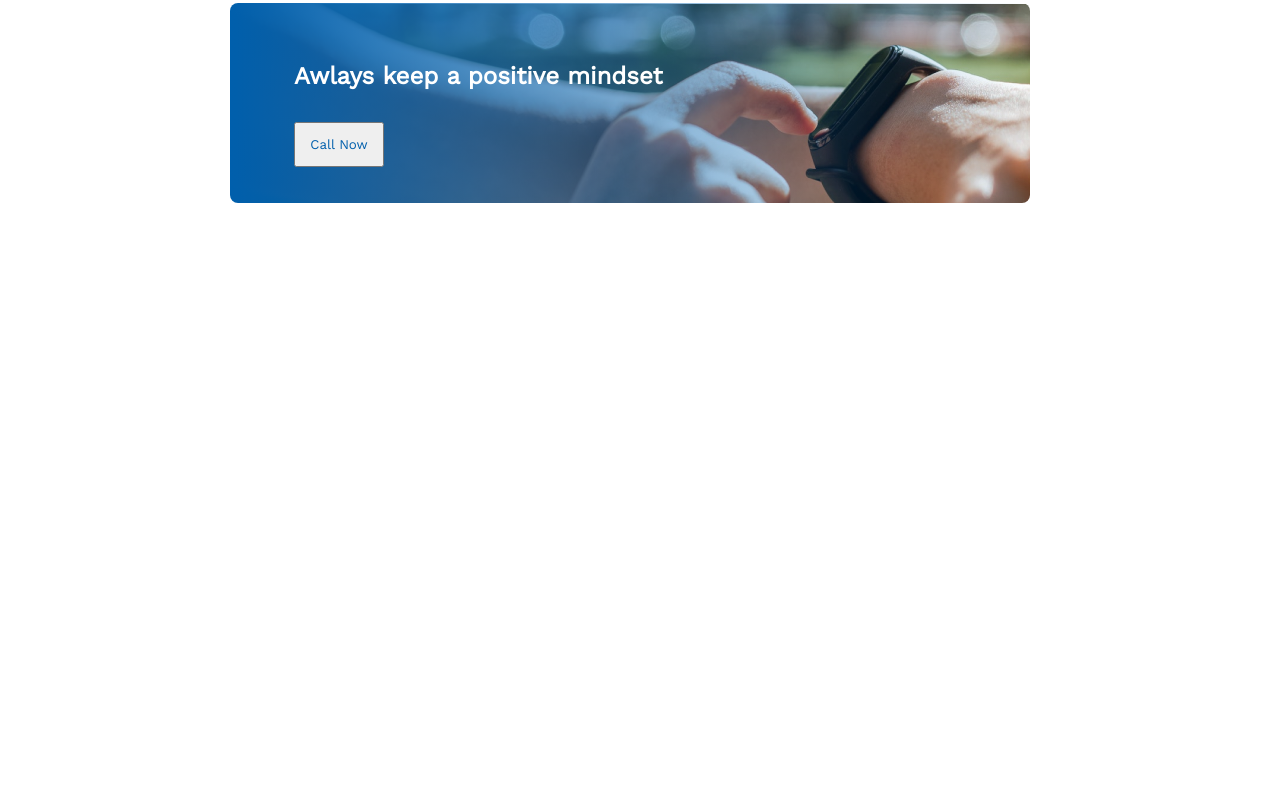
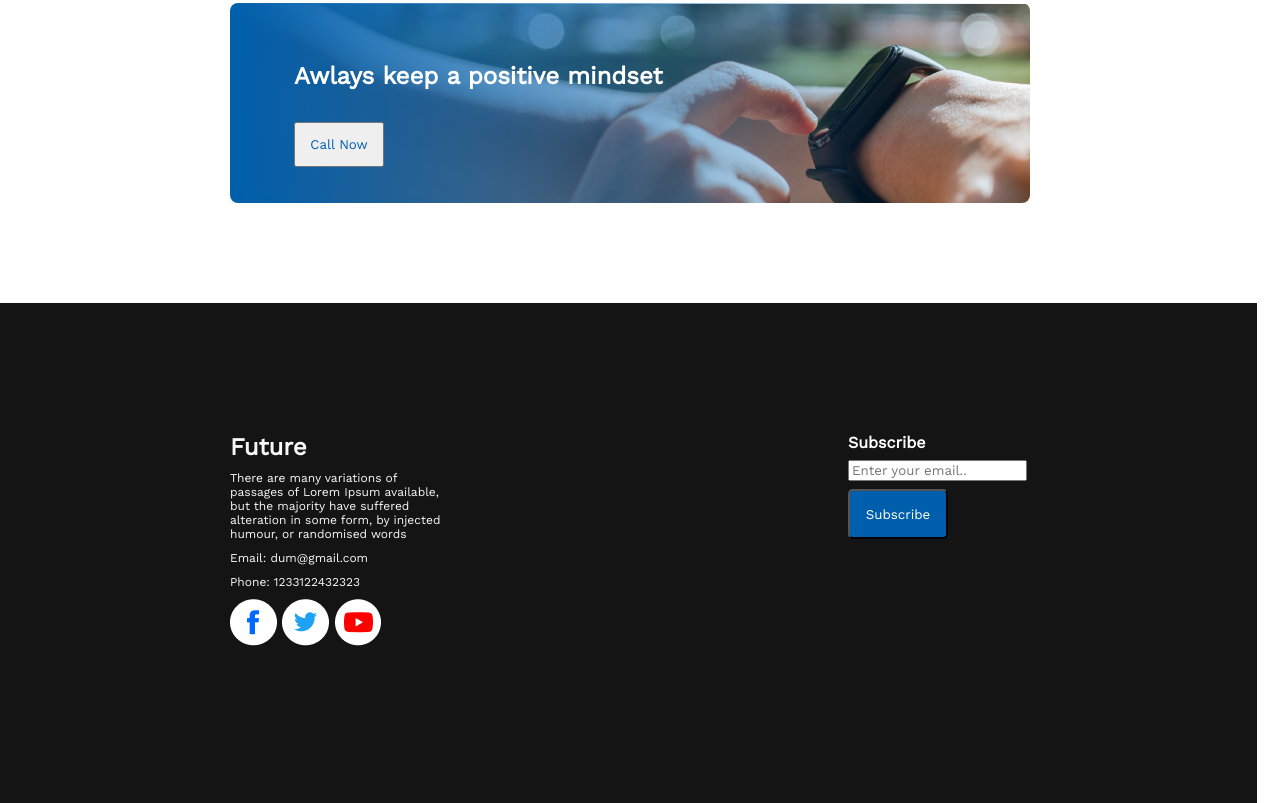
Before and after one commit to NakibCSE/assignment1, a plain HTML site: page index.html in a window 1280 px wide. Shown: the part 2034-2837 px from the top of the page. Before the commit the page ends 2337 px from the top, so only its background shows below. Drawn offline with nearby package versions, Linux system fonts and the light colour scheme.

Commit message:
footer section added

```diff
--- a/index.html
+++ b/index.html
@@ -20,7 +20,8 @@
                 <h2>All Thinks Are Possible If You believe</h2>
             </div>
             <div class="header-description">
-                <p>There are many variations of passages of Lorem Ipsum available, but the majority have suffered alteration in some form, by injected humour, or randomised words</p>
+                <p>There are many variations of passages of Lorem Ipsum available, but the majority have suffered
+                    alteration in some form, by injected humour, or randomised words</p>
                 <button class="btn-primary">Contact Us</button>
             </div>
 
@@ -39,7 +40,8 @@
                     <h2>My failures of previous year</h2>
                 </div>
                 <div class="failure-description">
-                <p>Contrary to popular belief, Lorem Ipsum is not simply random text. It has roots in a piece of classical Latin literature from 45 BC, making it over 2000 years old. Richard McClintock.</p>
+                    <p>Contrary to popular belief, Lorem Ipsum is not simply random text. It has roots in a piece of
+                        classical Latin literature from 45 BC, making it over 2000 years old. Richard McClintock.</p>
                 </div>
                 <div class="failure-list">
                     <p class="failure-item">* Contrary to popular simply.</p>
@@ -83,5 +85,36 @@
         </section>
     </main>
     <!-- Main section end here -->
+
+    <!-- Footer section start here -->
+    <footer>
+        <section>
+            <div class="footer-section">
+                <div class="future">
+                    <div>
+                        <h2>Future</h2>
+                        <p>There are many variations of passages of Lorem Ipsum available, but the majority have suffered
+                            alteration in some form, by injected humour, or randomised words</p>
+                        <p>Email: dum@gmail.com</p>
+                        <p>Phone: 1233122432323</p>
+                    </div>
+                    <div class="social">
+                       <a href="https://www.facebook.com"><img src="/images/icons/fb.png" alt="" srcset=""></a>
+                       <a href="https://www.twiter.com"><img src="/images/icons/twitter.png" alt="" srcset=""></a>
+                       <a href="https://www.youtube.com/"><img src="/images/icons/youtube.png" alt="" srcset=""></a>
+                    </div>
+                </div>
+                <div class="subscribe">
+                    <h4 class="sb-title">Subscribe</h4>
+                    <input type="email" name="" id="" placeholder="Enter your email..">
+                    <div class="subscribe-btn">
+                        <button>Subscribe</button>
+                    </div>
+                </div>
+            </div>
+        </section>
+    </footer>
+    <!-- Footer section end here -->
 </body>
+
 </html>
--- a/styles/styles.css
+++ b/styles/styles.css
@@ -105,7 +105,7 @@ header {
 
 /* Watch section styles */
 
-.watch{
+.watch {
     margin-top: 130px;
     margin-left: 230px;
     margin-right: 200px;
@@ -115,12 +115,65 @@ header {
     border-radius: 8px;
     margin-bottom: 100px;
 }
-.watch h2{
-    color:  #FFFFFF;
+
+.watch h2 {
+    color: #FFFFFF;
     padding-left: 64px;
     padding-top: 59px;
     text-align: left;
 }
-.watch button{
+
+.watch button {
     margin-left: 64px;
 }
+
+/* Footer styles */
+footer {
+    background-color: #151414;
+    width: 1257px;
+    height: 500px;
+}
+
+.future {
+    padding-left: 230px;
+    padding-top: 130px;
+    padding-bottom: 130px;
+    padding-right: 400px;
+    color: #F8F8F8;
+}
+
+.future p {
+    margin-top: 10px;
+    font-size: 12px;
+}
+
+.social {
+    margin-top: 10px;
+}
+
+.subscribe {
+    color: #FFFFFF;
+    ;
+}
+
+.footer-section {
+    display: flex;
+}
+
+.subscribe {
+    margin-top: 130px;
+    margin-right: 230px;
+}
+
+.subscribe input {
+    margin-top: 8px;
+    margin-bottom: 8px;
+}
+
+.subscribe button {
+    background-color: #005FAC;
+    color: #FFFFFF;
+    width: 100px;
+    height: 50px;
+    border-radius: 5px;
+}
```
Lines whose indentation alone changed are shown as unchanged.
